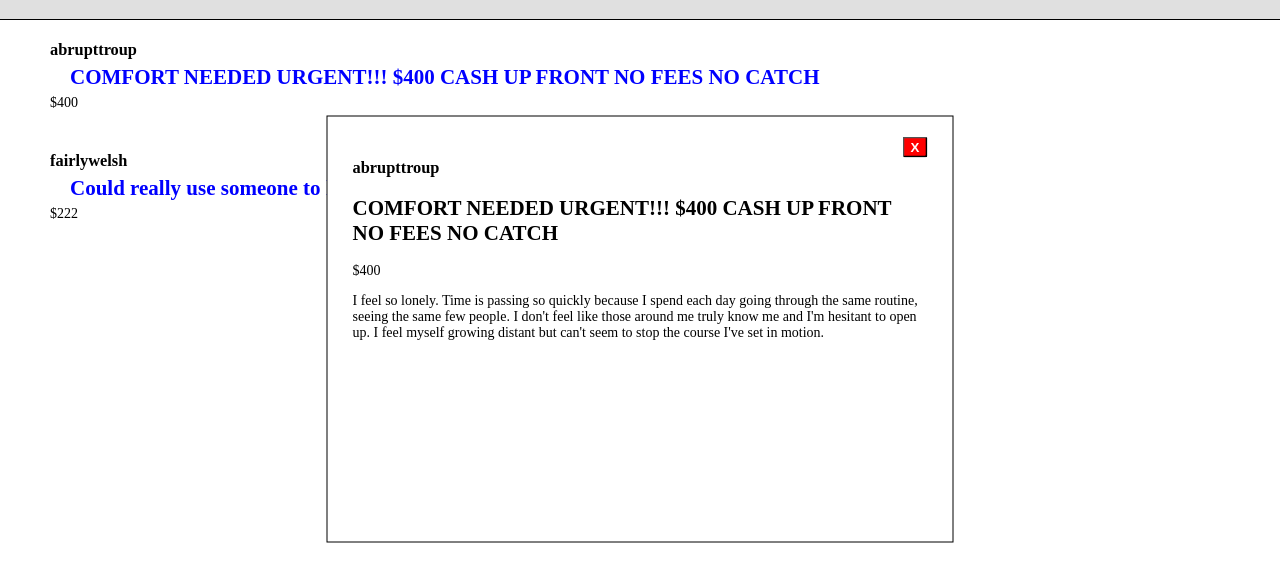
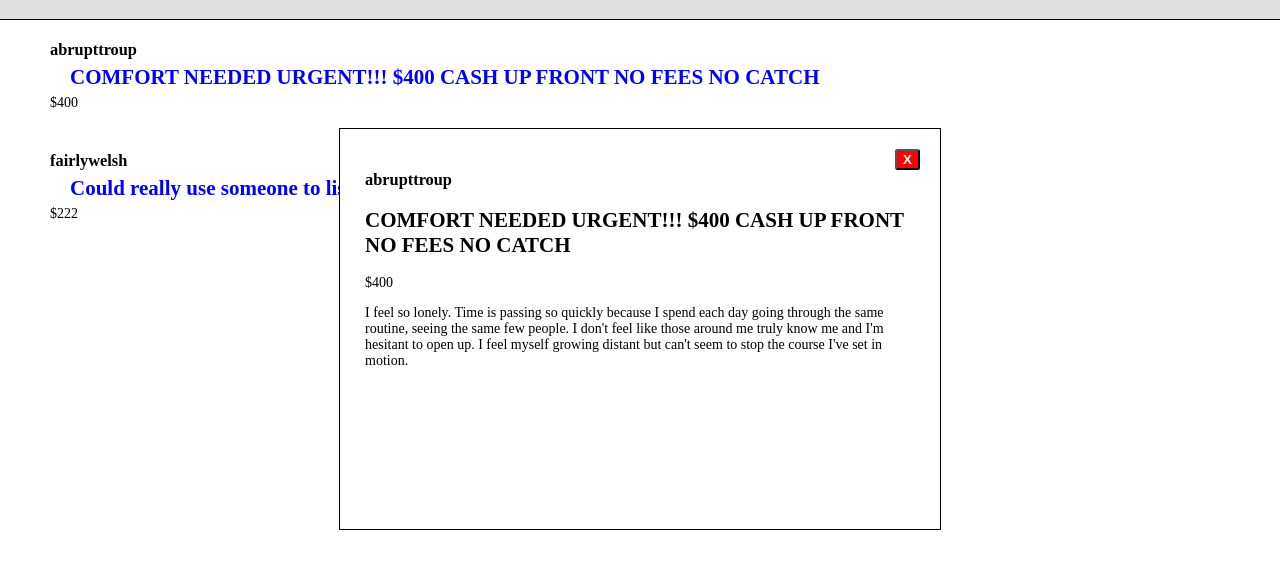
Before and after one commit to kgspencer/intentions, a plain HTML site: page index.html in a window 1280 px wide. Both pictures are taken after a click on the element "COMFORT NEEDED URGENT!!! $400 CASH UP FRONT NO FEES NO CATCH". Shown: the part 71-652 px from the top of the page. Drawn offline with Linux system fonts and the light colour scheme.

Commit message:
switched to DOM manipulation and random popup placement

```diff
--- a/index.html
+++ b/index.html
@@ -32,13 +32,8 @@
         <p class="description hidden">My friend started dating someone who I think is a really bad guy. Like genuinely.
           It's so complex I can't get into it much. Just need a listening ear.</p>
       </article>
-      <article id="popup" class="hidden">
-        <button>X</button>
-        <h3></h3>
-        <h2></h2>
-        <p class="price"></p>
-        <p class="description"></p>
-      </article>
+    </section>
+    <section id="popups">
     </section>
   </body>
 </html>
--- a/intentions.css
+++ b/intentions.css
@@ -44,22 +44,19 @@ select {
   cursor: pointer;
 }
 
-#popup {
+.popup {
   position: fixed;
-  top: 50%;
-  left: 50%;
-  transform: translate(-50%, -50%);
-  height: 375px;
-  width: 575px;
+  height: 350px;
+  width: 550px;
   background-color: white;
   border: 1px solid black;
   padding: 25px;
 }
 
-#popup button {
+.popup button {
   position: absolute;
   top: 20px;
-  left: 575px;
+  left: 555px;
   background-color: red;
   color: white;
   font-weight: bold;
--- a/intentions.js
+++ b/intentions.js
@@ -1,6 +1,9 @@
 'use strict';
 (function() {
   window.addEventListener('load', init);
+  let firstPopup = true;
+  const height = 350;
+  const width = 550;
 
   function init() {
     qs("select").addEventListener("change", changeView);
@@ -8,7 +11,6 @@
     tickets.forEach(ticket => {
       ticket.addEventListener("click", openPopup);
     });
-    qs("#popup button").addEventListener("click", closePopup);
   }
 
   function changeView() {
@@ -20,20 +22,59 @@
   }
 
   function openPopup(evt) {
-    console.log(qs("#popup .price"));
+    /* Generate and populate popup DOM */
+    let button = gen("button");
+    button.textContent = "X";
+    button.addEventListener("click", closePopup);
+    let user = gen("h3");
+    user.textContent = evt.target.parentNode.querySelector("h3").textContent;
+    let tag = gen("h2");
+    tag.textContent = evt.target.parentNode.querySelector("h2").textContent;
+    let price = gen("p");
+    price.classList.add("price");
+    price.textContent = evt.target.parentNode.querySelector(".price").textContent;
+    let description = gen("p");
+    description.classList.add("description");
+    description.textContent = evt.target.parentNode.querySelector(".description").textContent;
 
-    /* Populate popup DOM */
+    let popup = gen("article");
+    popup.classList.add("popup");
+    popup.append(button, user, tag, price, description);
+    id("popups").appendChild(popup);
+
+    if (!firstPopup) {
+      /* Populate positions with random values*/
+      let top = Math.floor(Math.random() * (window.innerHeight + 1 - height));
+      let left = Math.floor(Math.random() * (window.innerWidth + 1 - width));
+
+      popup.style['top'] = top + 'px';
+      popup.style['left'] = left + 'px';
+    } else {
+      /* Center */
+      popup.style['top'] = '50%';
+      popup.style['left'] = '50%';
+      popup.style['transform'] = 'translate(-50%, -50%)';
+      firstPopup = false;
+    }
+
+    /*
     qs("#popup h3").textContent = evt.target.parentNode.querySelector("h3").textContent;
     qs("#popup h2").textContent = evt.target.parentNode.querySelector("h2").textContent;
     qs("#popup .price").textContent = evt.target.parentNode.querySelector(".price").textContent;
     qs("#popup .description").textContent = evt.target.parentNode.querySelector(".description").textContent;
+    */
 
-    /* Make popup visible */
+    /* Make popup visible
     id("popup").classList.remove("hidden");
+     */
   }
 
-  function closePopup() {
-    id("popup").classList.add("hidden");
+  /**
+   * Removes popup from DOM
+   */
+  function closePopup(evt) {
+    evt.target.parentNode.remove();
+    firstPopup = (id("popups").children.length <= 0);
   }
 
   /* ********************************* HELPER FUNCTIONS ********************************* */
```
Also changed, not shown: offering.html (+2 -7 lines).
